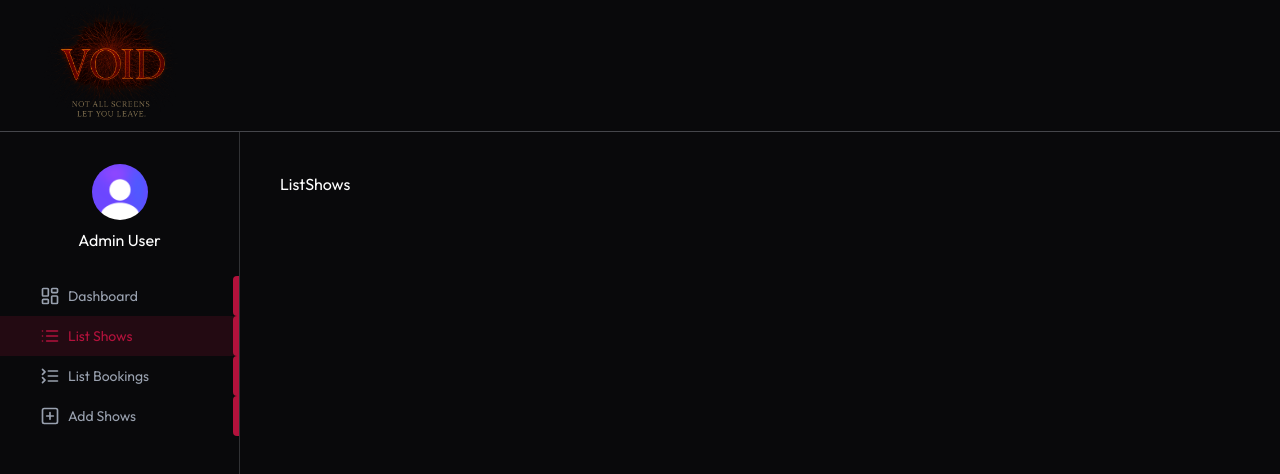
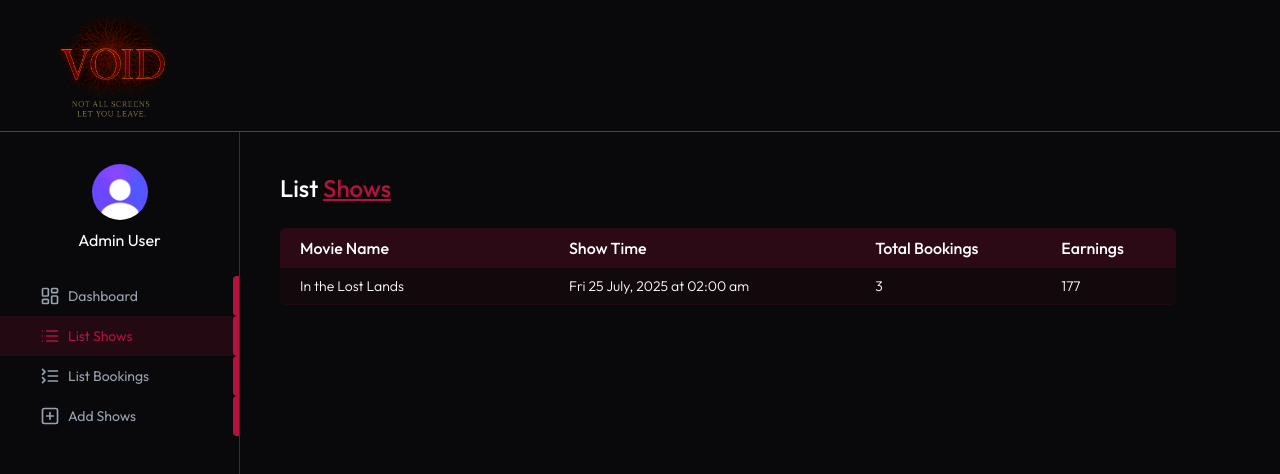
Before and after one commit to vinayak746/VOID, a React (Vite) app in the folder client/: page /admin/list-shows in a window 1280 px wide. Shown: the top 474 px of the page. Built offline with nearby package versions, Linux system fonts and the light colour scheme; no server answers.

Commit message:
feat(admin): implement ListShows component to display show details and earnings

```diff
--- a/client/src/pages/admin/ListShows.jsx
+++ b/client/src/pages/admin/ListShows.jsx
@@ -1,9 +1,70 @@
-import React from 'react'
+import React, { useEffect, useState } from 'react'
+import {  dummyShowsData } from '../../assets/assets';
+import Loading from '../../components/Loading';
+import Title from '../../components/admin/Title';
+import { dateFormat } from '../../lib/dateFormat';
 
 const ListShows = () => {
-  return (
-    <div>ListShows</div>
-  )
+  const currency = import.meta.env.VITE_CURRENCY;
+
+  const [shows, setShows] = useState([]);
+  const [loading, setLoading] = useState(true);
+
+  const getAllShows = async()=>{
+    try{
+      setShows([{
+        movie: dummyShowsData[0],
+        showDateTime: "2025-07-25T02:00:00Z",
+        showPrice: 59,
+        occupiedSeats:{
+          A1:'user_1',
+          B1:'user_2',
+          C1:'user_3',
+        }
+      }]);
+      setLoading(false);
+    }
+    catch(error) {
+      console.error("Error fetching shows:", error);
+    }
+  }
+  useEffect(()=>{
+    getAllShows();
+  },[])
+  return !loading ?(
+    <>
+    <Title text1="List" text2="Shows" />
+    <div className='max-w-4xl mt-6 overflow-x-auto'>
+      <table className='w-full border-collapse rounded-md overflow-hidden text-nowrap'>
+        <thead>
+          <tr className='bg-primary/20 text-left text-white'>
+          <th className='p-2 font-medium pl-5'>Movie Name</th>
+          <th className='p-2 font-medium'>Show Time</th>
+          <th className='p-2 font-medium'>Total Bookings</th>
+          <th className='p-2 font-medium'>Earnings</th>
+
+          </tr>
+        </thead>
+        <tbody className='text-sm font-light'>
+          {
+            shows.map((show, index)=>(
+              <tr key={index} className='border-b border-primary/10 bg-primary/5 even:bg-primary/10'>
+                <td className='p-2 min-w-45 pl-5'>{show.movie.title}</td>
+                <td className='p-2'>{dateFormat(show.showDateTime)}</td>
+                <td className='p-2'>{Object.keys(show.occupiedSeats).length}</td>
+                <td className='p-2'>{currency} {show.showPrice * Object.keys(show.occupiedSeats).length}</td>
+                </tr>
+
+            ))
+          }
+
+        </tbody>
+      </table>
+
+    </div>
+
+    </>
+  ): <Loading />
 }
 
 export default ListShows
```
